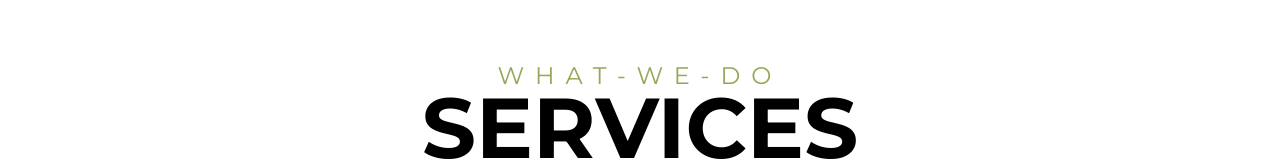
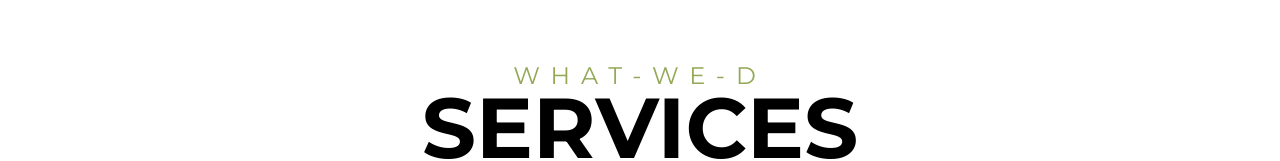
Before and after one commit to OutLead-Solutions/Aaryaneev-Final, a plain HTML site: page index.html in a window 1280 px wide. Shown: the part 2353-2514 px from the top of the page. Drawn offline with Linux system fonts and the light colour scheme.

Commit message:
Update index.html

```diff
--- a/index.html
+++ b/index.html
@@ -958,7 +958,7 @@
 
                     <div class="col-md-12">
                         <div class="main-heading">
-                            <h4>what-we-do</h4>
+                            <h4>what-we-d</h4>
                             <h1>services</h1>
                             <span>Transforming Ideas into Structures – Unmatched Construction Services.</span>
                         </div>
```
